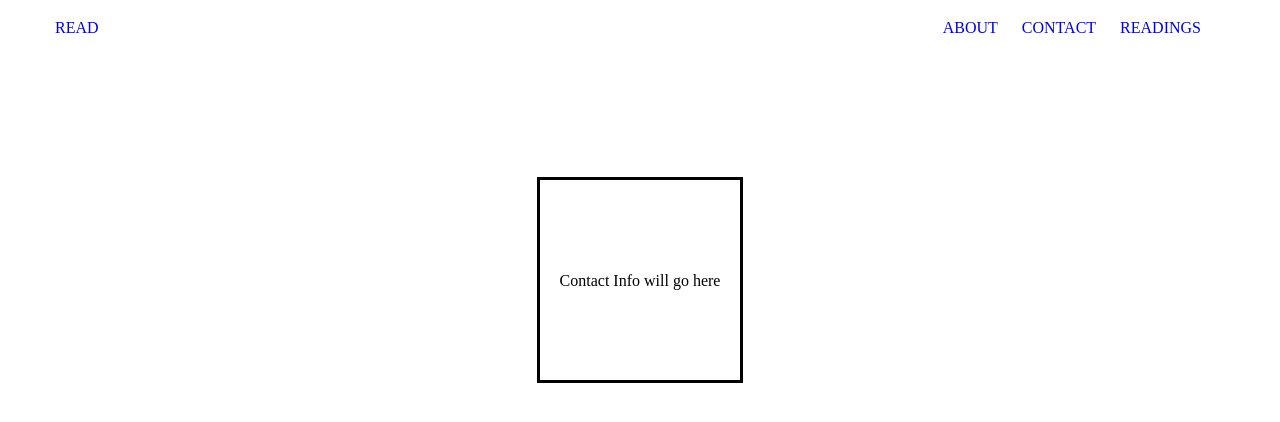
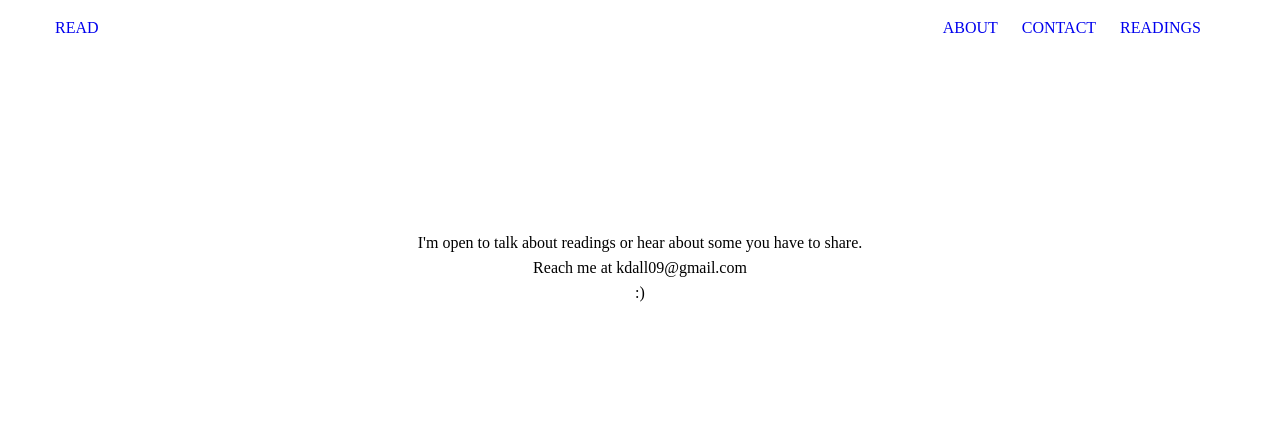
Before and after one commit to kaleballmon/read, a Gatsby site: page /contact in a window 1280 px wide. Built offline with nearby package versions, Linux system fonts and the light colour scheme; Gatsby itself is replaced by a stand-in of ours.

Commit message:
added content and took away template stylings for reading and contact pages

```diff
--- a/src/pages/contact.js
+++ b/src/pages/contact.js
@@ -6,7 +6,13 @@ import "../styles/contact.css"
 const Contact = () => (
   <Layout>
     <div class="centerStandalone">
-      <div id="contactContainer">Contact Info will go here</div>
+      <div id="contactContainer">
+        I'm open to talk about readings or hear about some you have to share.
+        <br></br>
+        Reach me at kdall09@gmail.com
+        <br></br>
+        :)
+      </div>
     </div>
   </Layout>
 )
--- a/src/styles/about.css
+++ b/src/styles/about.css
@@ -1,5 +1,4 @@
 #aboutContainer {
-  border: 3px solid;
-  width: 700px;
-  text-align: left;
+  width: 450px;
+  text-align: justify;
 }
--- a/src/styles/contact.css
+++ b/src/styles/contact.css
@@ -1,9 +1,7 @@
 #contactContainer {
-  margin: auto 0;
   display: flex;
+  flex-direction: column;
   justify-content: center;
   align-items: center;
-  border: 3px solid;
-  height: 200px;
-  width: 200px;
+  width: 50%;
 }
--- a/src/styles/layout.css
+++ b/src/styles/layout.css
@@ -10,8 +10,9 @@ body {
 
 .centerStandalone {
   display: flex;
-  height: 450px;
+  margin-top: 175px;
   justify-content: center;
   align-items: center;
   text-align: center;
+  line-height: 25px;
 }
```
Also changed, not shown: src/pages/about.js (+10 -1 lines).
